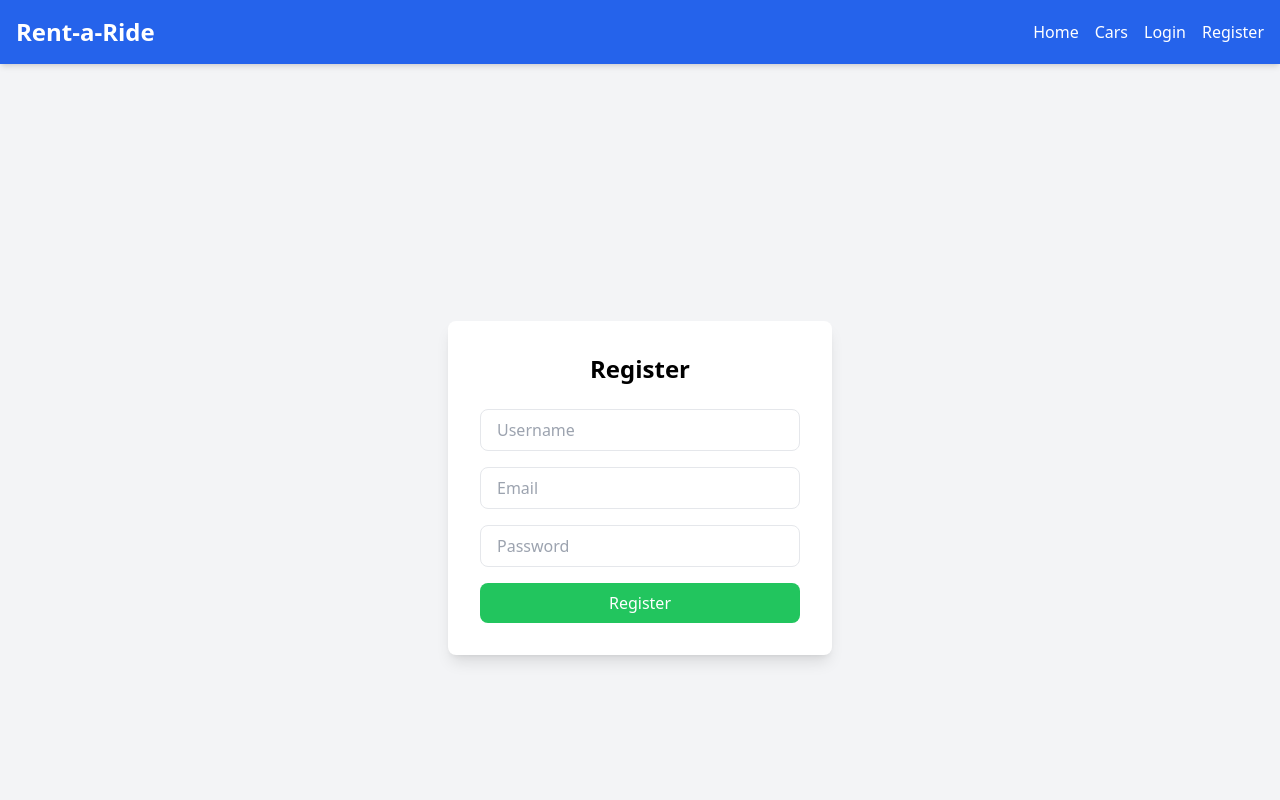
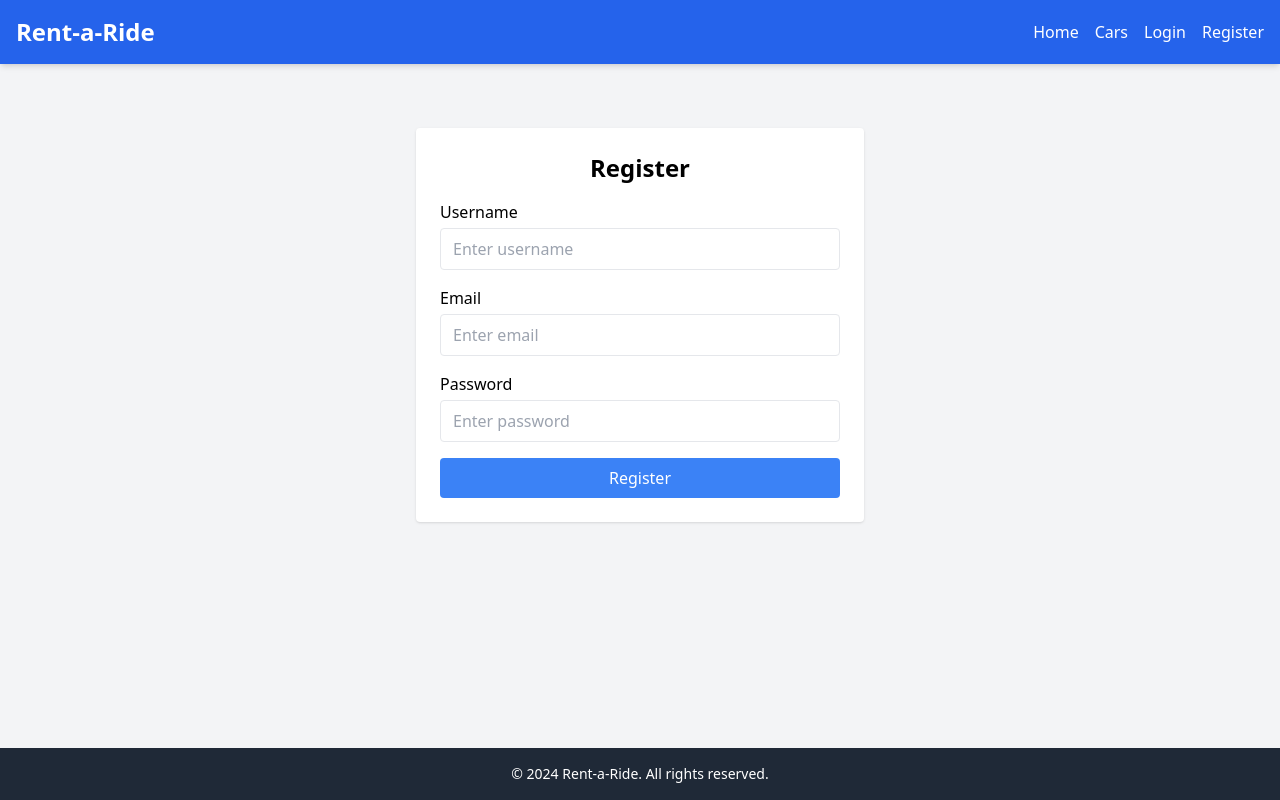
Before and after one commit to JoshRaimo/Rent-a-Ride, a React (Create React App) app in the folder frontend/: page /register in a window 1280 px wide. Shown: the top 800 px of the page. Built offline with nearby package versions, Linux system fonts and the light colour scheme.

Commit message:
Login, Register, and Profile Pages have same style

```diff
--- a/frontend/src/pages/ProfilePage.js
+++ b/frontend/src/pages/ProfilePage.js
@@ -57,15 +57,15 @@ const ProfilePage = ({ onUpdateUser }) => {
     };
 
     return (
-        <div className="max-w-3xl mx-auto mt-10 p-6 bg-white rounded shadow">
-            <h1 className="text-3xl font-bold mb-6 text-center">Profile Page</h1>
+        <div className="max-w-md mx-auto mt-10 p-6 bg-white rounded shadow">
+            <h1 className="text-2xl font-bold mb-6 text-center">Profile</h1>
 
             {loading ? (
-                <p className="text-center">Loading profile...</p>
+                <p className="text-center text-blue-500">Loading profile...</p>
             ) : (
                 <form onSubmit={handleUpdateProfile}>
                     <div className="mb-4">
-                        <label className="block mb-1 font-semibold">Username</label>
+                        <label className="block mb-1">Username</label>
                         <input
                             type="text"
                             value={username}
@@ -76,7 +76,7 @@ const ProfilePage = ({ onUpdateUser }) => {
                         />
                     </div>
                     <div className="mb-4">
-                        <label className="block mb-1 font-semibold">Email</label>
+                        <label className="block mb-1">Email</label>
                         <input
                             type="email"
                             value={email}
@@ -88,8 +88,10 @@ const ProfilePage = ({ onUpdateUser }) => {
                     </div>
                     <button
                         type="submit"
-                        className={`w-full bg-blue-500 text-white py-2 rounded hover:bg-blue-600 ${
-                            updating ? 'opacity-50 cursor-not-allowed' : ''
+                        className={`w-full py-2 rounded text-white ${
+                            updating
+                                ? 'bg-blue-400 cursor-not-allowed'
+                                : 'bg-blue-500 hover:bg-blue-600'
                         }`}
                         disabled={updating}
                     >
--- a/frontend/src/pages/Register.js
+++ b/frontend/src/pages/Register.js
@@ -1,61 +1,105 @@
 import React, { useState } from 'react';
 import { useNavigate } from 'react-router-dom';
 import axios from 'axios';
+import { toast } from 'react-toastify';
+import 'react-toastify/dist/ReactToastify.css';
 
 const Register = () => {
     const [formData, setFormData] = useState({ username: '', email: '', password: '' });
     const [error, setError] = useState('');
+    const [loading, setLoading] = useState(false); // Added loading state
     const navigate = useNavigate();
 
-    const handleChange = (e) => setFormData({ ...formData, [e.target.name]: e.target.value });
+    const handleChange = (e) =>
+        setFormData({ ...formData, [e.target.name]: e.target.value });
+
     const handleSubmit = async (e) => {
         e.preventDefault();
+        setLoading(true); // Show loading state
+        setError(''); // Clear previous errors
         try {
-            await axios.post(`${process.env.REACT_APP_API_URL}/auth/register`, formData);
-            navigate('/login');
+            const response = await axios.post(
+                `${process.env.REACT_APP_API_URL}/auth/register`,
+                formData
+            );
+
+            // Show success toast
+            toast.success(response.data.message || 'Registration successful! Redirecting...');
+
+            // Redirect to login page
+            setTimeout(() => navigate('/login'), 3000);
         } catch (err) {
-            setError(err.response?.data?.error || 'Registration failed');
+            // Handle errors (network or server issues)
+            console.error('Registration error:', err.response?.data?.error || 'Registration failed');
+            if (!err.response) {
+                setError('Network error. Please check your connection.');
+                toast.error('Network error. Please check your connection.');
+            } else {
+                setError(err.response.data.error || 'Registration failed. Please try again.');
+                toast.error(err.response.data.error || 'Registration failed.');
+            }
+        } finally {
+            setLoading(false); // Hide loading state
         }
     };
 
     return (
-        <div className="min-h-screen flex justify-center items-center bg-gray-100">
-            <div className="bg-white p-8 rounded-lg shadow-lg w-96">
-                <h2 className="text-2xl font-bold mb-6 text-center">Register</h2>
-                {error && <p className="text-red-500 mb-4">{error}</p>}
-                <form onSubmit={handleSubmit} className="space-y-4">
+        <div className="max-w-md mx-auto mt-10 p-6 bg-white rounded shadow">
+            <h2 className="text-2xl font-bold mb-4 text-center">Register</h2>
+
+            {/* Display error message */}
+            {error && <p className="text-red-500 text-sm mb-4">{error}</p>}
+
+            {/* Display loading state */}
+            {loading && <p className="text-blue-500 text-sm mb-4">Processing registration...</p>}
+
+            <form onSubmit={handleSubmit}>
+                <div className="mb-4">
+                    <label className="block mb-1">Username</label>
                     <input
                         type="text"
                         name="username"
-                        placeholder="Username"
+                        value={formData.username}
                         onChange={handleChange}
-                        className="w-full px-4 py-2 border rounded-lg focus:outline-none focus:border-blue-500"
+                        className="w-full px-3 py-2 border rounded"
+                        placeholder="Enter username"
                         required
                     />
+                </div>
+                <div className="mb-4">
+                    <label className="block mb-1">Email</label>
                     <input
                         type="email"
                         name="email"
-                        placeholder="Email"
+                        value={formData.email}
                         onChange={handleChange}
-                        className="w-full px-4 py-2 border rounded-lg focus:outline-none focus:border-blue-500"
+                        className="w-full px-3 py-2 border rounded"
+                        placeholder="Enter email"
                         required
                     />
+                </div>
+                <div className="mb-4">
+                    <label className="block mb-1">Password</label>
                     <input
                         type="password"
                         name="password"
-                        placeholder="Password"
+                        value={formData.password}
                         onChange={handleChange}
-                        className="w-full px-4 py-2 border rounded-lg focus:outline-none focus:border-blue-500"
+                        className="w-full px-3 py-2 border rounded"
+                        placeholder="Enter password"
                         required
                     />
-                    <button
-                        type="submit"
-                        className="w-full bg-green-500 text-white px-4 py-2 rounded-lg hover:bg-green-600 transition"
-                    >
-                        Register
-                    </button>
-                </form>
-            </div>
+                </div>
+                <button
+                    type="submit"
+                    className={`w-full py-2 rounded text-white ${
+                        loading ? 'bg-blue-400 cursor-not-allowed' : 'bg-blue-500 hover:bg-blue-600'
+                    }`}
+                    disabled={loading}
+                >
+                    {loading ? 'Processing...' : 'Register'}
+                </button>
+            </form>
         </div>
     );
 };
```
